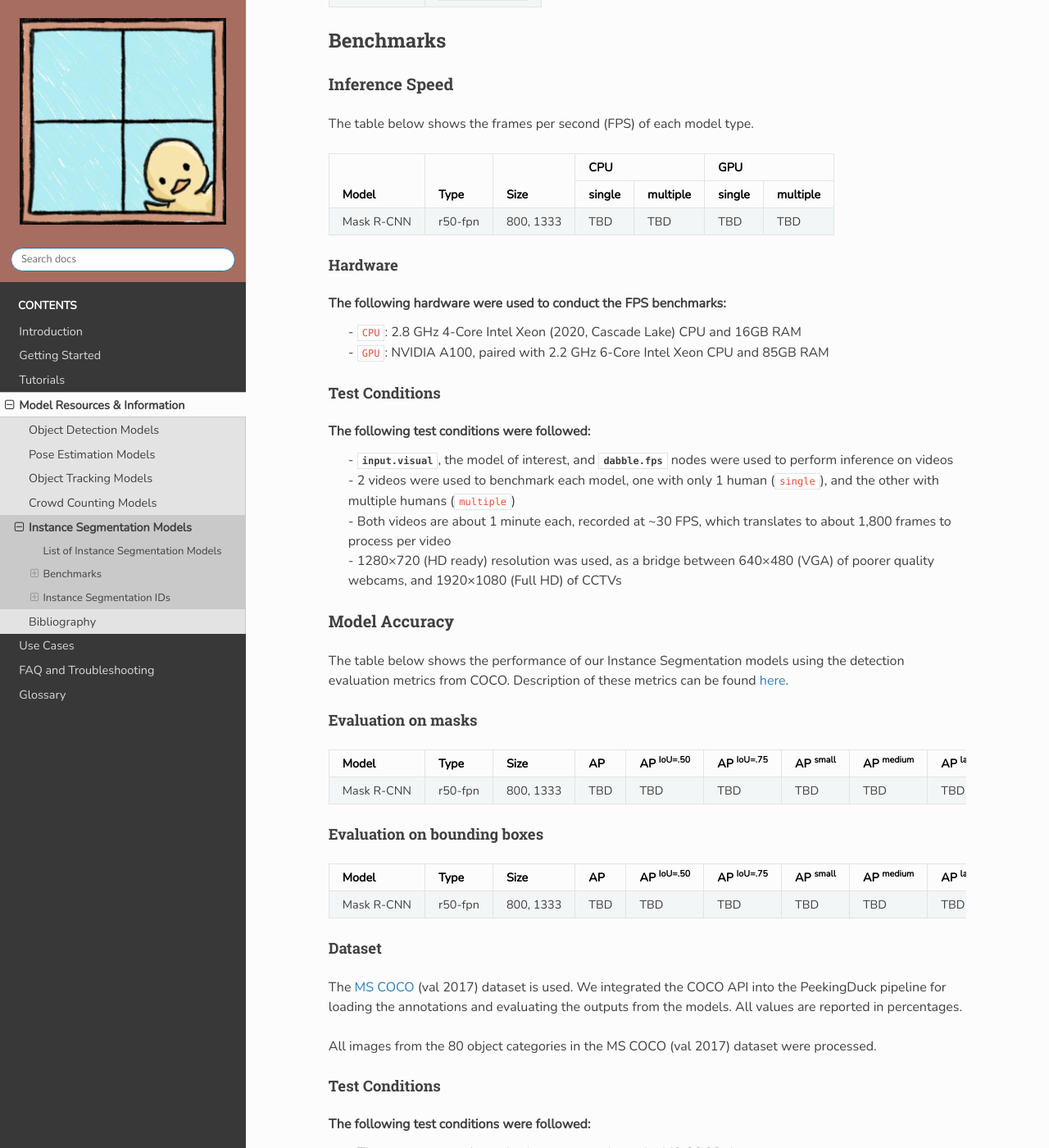
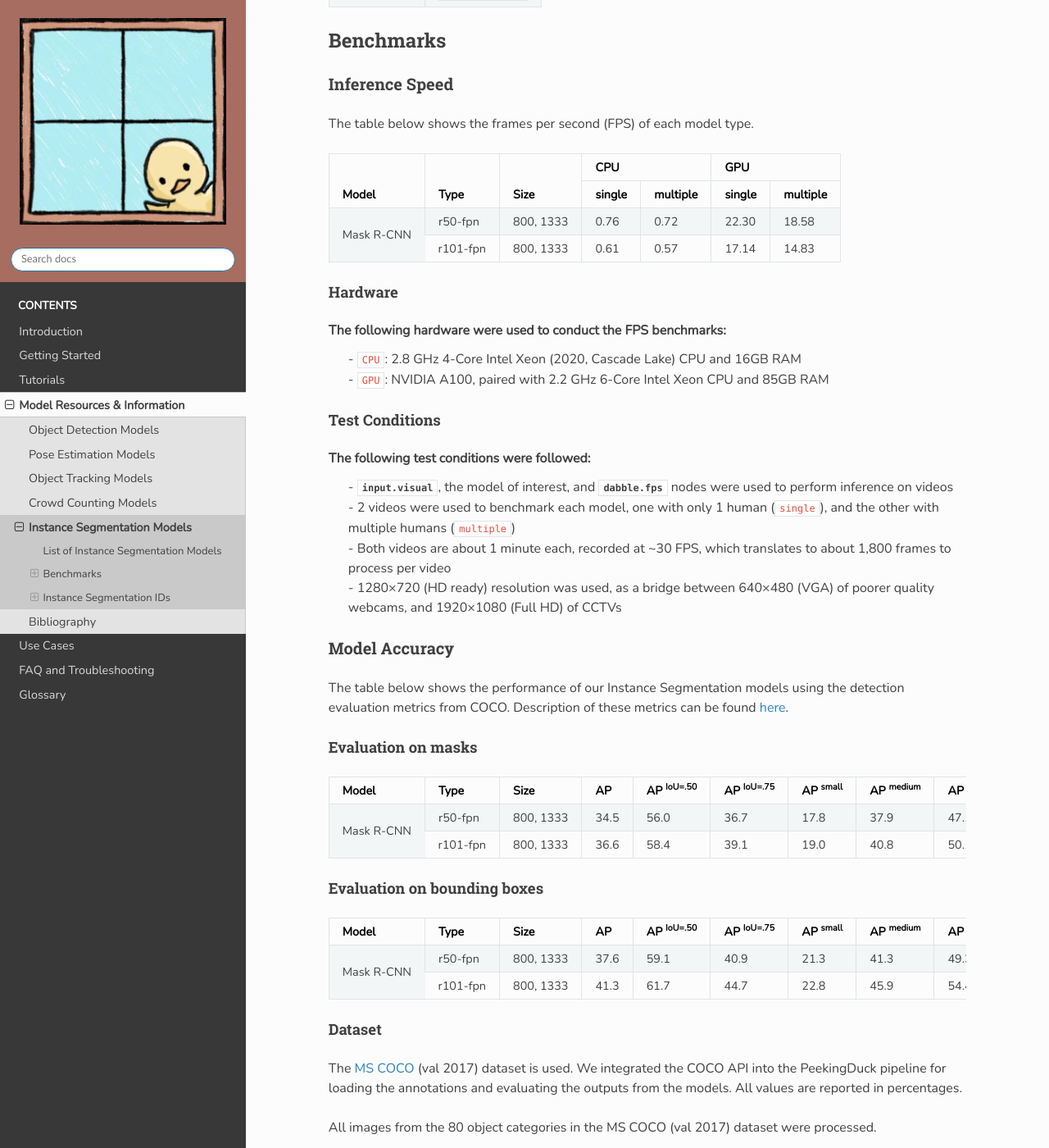
Before and after one commit to aisingapore/PeekingDuck, a Sphinx documentation site: the page built from docs/source/resources/01e_instance_segmentation.rst, in a window 1280 px wide and 1400 px high, scrolled down 327 px. Shown: the whole window at 82% size. Built offline with Sphinx 7.4.7 and the Read the Docs theme 2.0.0, drawn with Linux system fonts in a browser that asks for light colours.

Commit message:
docs: add benchmark results for maskrcnn

```diff
--- a/docs/source/resources/01e_instance_segmentation.rst
+++ b/docs/source/resources/01e_instance_segmentation.rst
@@ -26,7 +26,9 @@ The table below shows the frames per second (FPS) of each model type.
 |              |            |           +--------+----------+--------+----------+
 | Model        | Type       | Size      | single | multiple | single | multiple |
 +==============+============+===========+========+==========+========+==========+
-| Mask R-CNN   | r50-fpn    | 800, 1333 | TBD    | TBD      | TBD    | TBD      |
+|              | r50-fpn    | 800, 1333 | 0.76   | 0.72     | 22.30  | 18.58    |
++              +------------+-----------+--------+----------+--------+----------+
+| Mask R-CNN   | r101-fpn   | 800, 1333 | 0.61   | 0.57     | 17.14  | 14.83    |
 +--------------+------------+-----------+--------+----------+--------+----------+
 
 Hardware
@@ -61,7 +63,9 @@ Evaluation on masks
 +--------------+-----------+------------+------+-------------------+-------------------+-----------------+------------------+-----------------+-----------------+------------------+-------------------+-----------------+------------------+-----------------+
 | Model        | Type      | Size       | AP   | AP :sup:`IoU=.50` | AP :sup:`IoU=.75` | AP :sup:`small` | AP :sup:`medium` | AP :sup:`large` | AR :sup:`max=1` | AR :sup:`max=10` | AR :sup:`max=100` | AR :sup:`small` | AR :sup:`medium` | AR :sup:`large` |
 +==============+===========+============+======+===================+===================+=================+==================+=================+=================+==================+===================+=================+==================+=================+
-| Mask R-CNN   | r50-fpn   | 800, 1333  | TBD  | TBD               | TBD               | TBD             | TBD              | TBD             | TBD             | TBD              | TBD               | TBD             | TBD              | TBD             |
+|              | r50-fpn   | 800, 1333  | 34.5 | 56.0              | 36.7              | 17.8            | 37.9             | 47.1            | 29.7            | 45.6             | 47.6              | 27.4            | 51.5             | 63.8            |
++              +-----------+------------+------+-------------------+-------------------+-----------------+------------------+-----------------+-----------------+------------------+-------------------+-----------------+------------------+-----------------+
+| Mask R-CNN   | r101-fpn  | 800, 1333  | 36.6 | 58.4              | 39.1              | 19.0            | 40.8             | 50.1            | 31.0            | 48.0             | 50.2              | 29.7            | 55.0             | 66.6            |
 +--------------+-----------+------------+------+-------------------+-------------------+-----------------+------------------+-----------------+-----------------+------------------+-------------------+-----------------+------------------+-----------------+
 
 Evaluation on bounding boxes
@@ -70,7 +74,9 @@ Evaluation on bounding boxes
 +--------------+-----------+------------+------+-------------------+-------------------+-----------------+------------------+-----------------+-----------------+------------------+-------------------+-----------------+------------------+-----------------+
 | Model        | Type      | Size       | AP   | AP :sup:`IoU=.50` | AP :sup:`IoU=.75` | AP :sup:`small` | AP :sup:`medium` | AP :sup:`large` | AR :sup:`max=1` | AR :sup:`max=10` | AR :sup:`max=100` | AR :sup:`small` | AR :sup:`medium` | AR :sup:`large` |
 +==============+===========+============+======+===================+===================+=================+==================+=================+=================+==================+===================+=================+==================+=================+
-| Mask R-CNN   | r50-fpn   | 800, 1333  | TBD  | TBD               | TBD               | TBD             | TBD              | TBD             | TBD             | TBD              | TBD               | TBD             | TBD              | TBD             |
+|              | r50-fpn   | 800, 1333  | 37.6 | 59.1              | 40.9              | 21.3            | 41.3             | 49.3            | 31.3            | 49.3             | 51.6              | 32.1            | 55.6             | 66.5            |
++              +-----------+------------+------+-------------------+-------------------+-----------------+------------------+-----------------+-----------------+------------------+-------------------+-----------------+------------------+-----------------+
+| Mask R-CNN   | r101-fpn  | 800, 1333  | 41.3 | 61.7              | 44.7              | 22.8            | 45.9             | 54.4            | 33.9            | 53.5             | 56.1              | 35.0            | 61.4             | 71.4            |
 +--------------+-----------+------------+------+-------------------+-------------------+-----------------+------------------+-----------------+-----------------+------------------+-------------------+-----------------+------------------+-----------------+
 
 Dataset
```
